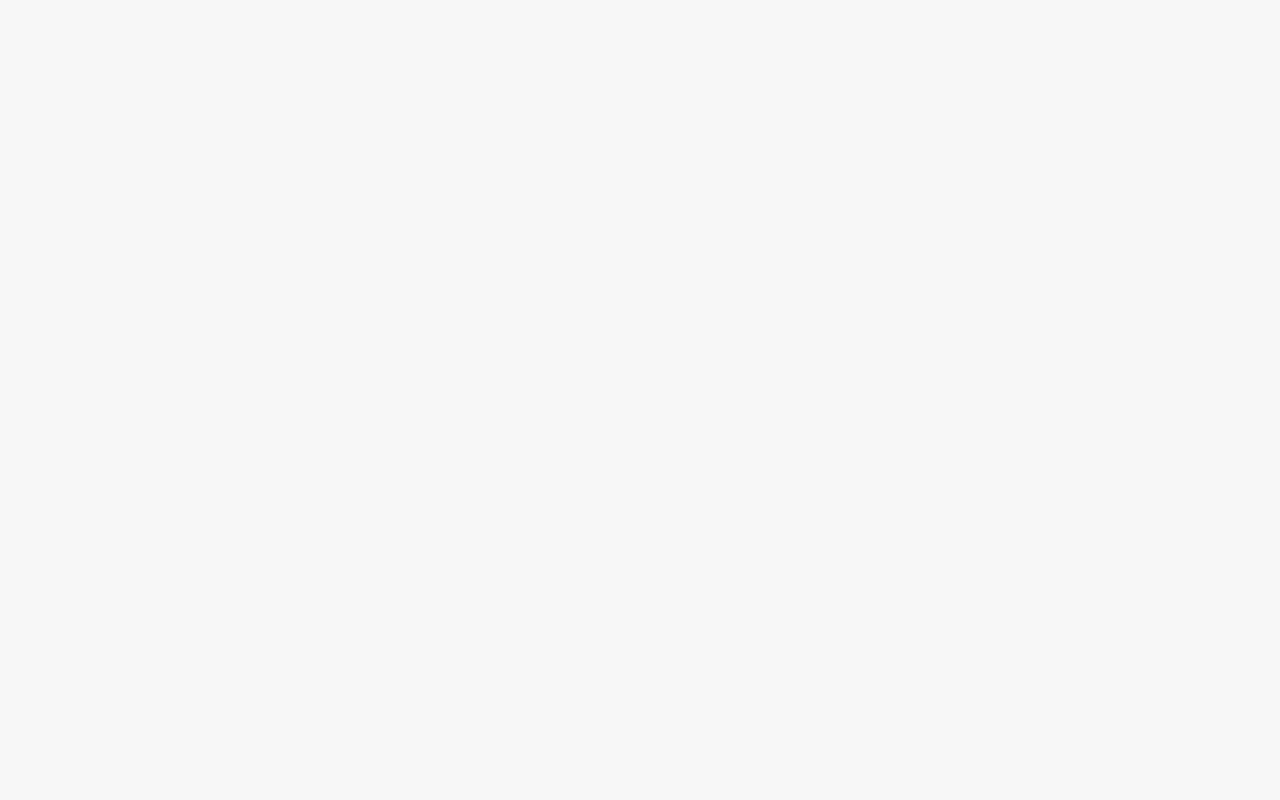
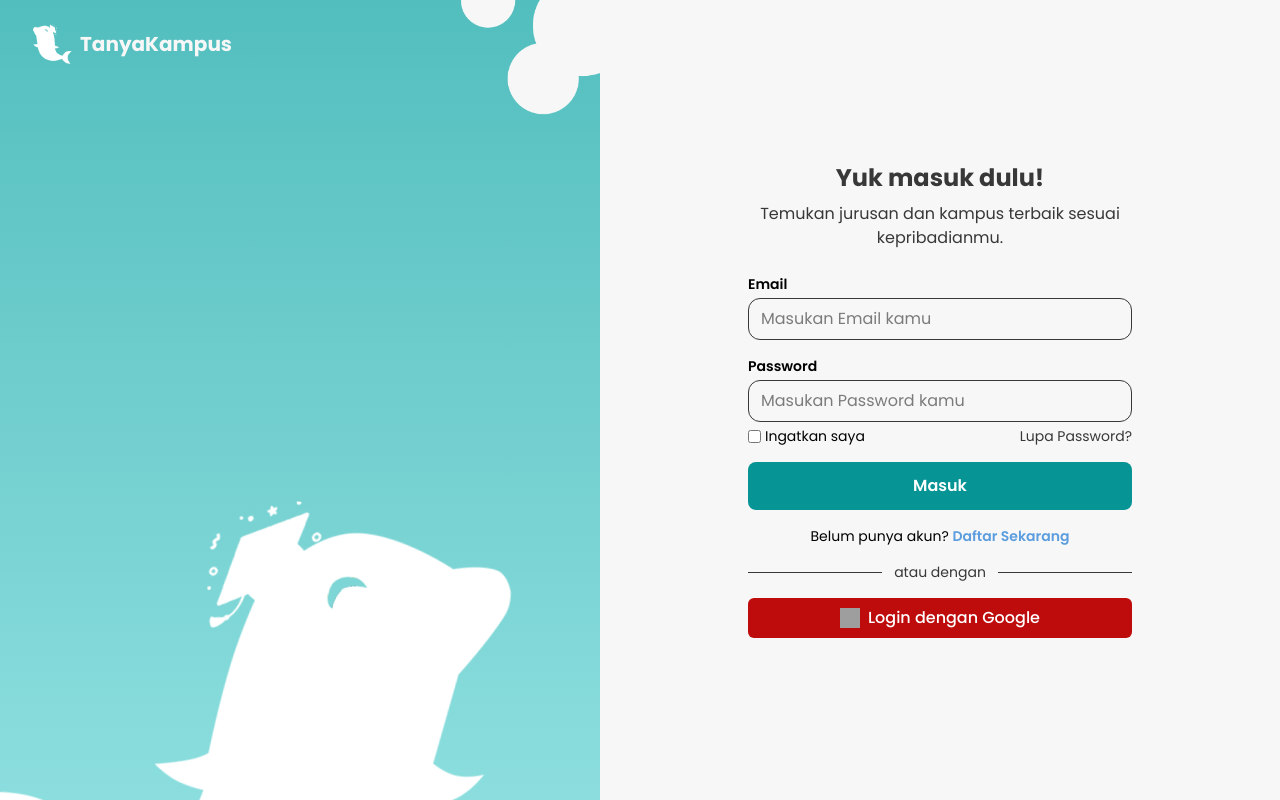
Before and after one commit to TanyaKampus/tanyakampus-web-frontend, a React (Vite) app: page /login in a window 1280 px wide. Before the commit this address had no page. Built offline with nearby package versions, Linux system fonts and the light colour scheme; grey boxes are pictures that could not be loaded.

Commit message:
feat: login

```diff
--- a/src/App.tsx
+++ b/src/App.tsx
@@ -1,6 +1,8 @@
 import { BrowserRouter, Routes, Route } from "react-router-dom";
 import Layout from "./components/Layout";
 import HomePage from "./pages/Home";
+import CampusCategory from "./pages/CampusCategory/CampusCategory";
+import Login from "./pages/Login";
 
 function App() {
   return (
@@ -8,7 +10,8 @@ function App() {
       <Routes>
         <Route path="/" element={<Layout />}>
           <Route index element={<HomePage />} />
-          {/* <Route path="about" element={<AboutPage />} /> */}
+          <Route path="/rekomendasi-kampus" element={<CampusCategory />} />
+          <Route path="/login" element={<Login />} />
         </Route>
       </Routes>
     </BrowserRouter>
--- a/src/components/Button.tsx
+++ b/src/components/Button.tsx
@@ -31,6 +31,8 @@ const Button: React.FC<ButtonProps> = ({
         return "bg-white text-primary-300 font-semibold px-5 py-2 rounded-lg hover:bg-gray-200 transition-colors";
       case "solid-dark":
         return "bg-primary-300 text-white hover:bg-primary-400";
+      case "google":
+        return "w-full flex items-center justify-center gap-2 bg-[#BE0B0B] cursor-pointer text-white font-medium py-2 rounded-md hover:bg-[#C23321] transition";
       default:
         return "bg-primary-300 text-white hover:bg-primary-400";
     }
--- a/src/components/Layout.tsx
+++ b/src/components/Layout.tsx
@@ -1,16 +1,22 @@
-import { Outlet } from "react-router-dom";
+import { Outlet, useLocation } from "react-router-dom";
 import Navbar from "@/components/Navbar";
 import Footer from "./Footer";
 
 const Layout = () => {
+  const location = useLocation();
+
+  const hideLayoutPaths = ["/login", "/register"];
+
+  const shouldHideLayout = hideLayoutPaths.includes(location.pathname);
+
   return (
-    <>
-      <Navbar />
-      <main>
+    <div className="flex flex-col min-h-screen">
+      {!shouldHideLayout && <Navbar />}
+      <main className="flex-grow">
         <Outlet />
       </main>
-      <Footer />
-    </>
+      {!shouldHideLayout && <Footer />}
+    </div>
   );
 };
 
--- a/src/components/LogoItem.tsx
+++ b/src/components/LogoItem.tsx
@@ -5,7 +5,7 @@ const LogoItem = () => {
   return (
     <Link to="/" className="flex gap-2 items-center">
       <img src={LuluLogo} className="h-[40px] w-[40px]" />
-      <h1 className="text-xl font-bold">TanyaKampus</h1>
+      <h1 className="text-xl font-bold text-neutral-white">TanyaKampus</h1>
     </Link>
   );
 };
--- a/src/components/Navbar.tsx
+++ b/src/components/Navbar.tsx
@@ -1,5 +1,5 @@
 import { useState } from "react";
-import { useLocation } from "react-router-dom";
+import { useLocation, useNavigate } from "react-router-dom";
 import {
   FiMenu,
   FiX,
@@ -13,14 +13,19 @@ import MobileMenu from "./MobileMenu";
 const Navbar = () => {
   const location = useLocation();
   const isHomePage = location.pathname === "/";
+  const navigate = useNavigate();
 
   const [isLoginOpen, setIsLoginOpen] = useState(false);
   const [isMenuOpen, setIsMenuOpen] = useState(false);
   const [isDropdownOpen, setIsDropdownOpen] = useState(false);
 
+  const handleLoginButton = () => {
+    navigate('/login')
+  }
+
   const navClass = isHomePage
     ? "absolute top-0 left-0 w-full z-20 bg-transparent text-tertiary-100"
-    : "relative w-full z-20 bg-cyan-700 text-tertiary-100 shadow-md";
+    : "relative w-full z-20 bg-gradient-to-tr from-primary-300 to-primary-200 text-tertiary-100 shadow-sm";
 
   const toggleDropdown = () => setIsDropdownOpen((prev) => !prev);
   const toggleMenu = () => setIsMenuOpen((prev) => !prev);
@@ -47,7 +52,7 @@ const Navbar = () => {
             <Button
               label="Masuk"
               variant="outline"
-              onClick={() => setIsLoginOpen(true)}
+              onClick={handleLoginButton}
             />
           </div>
         </div>
--- /dev/null
+++ b/src/pages/CampusCategory/CampusCategory.tsx
@@ -0,0 +1,7 @@
+const CampusCategory = () => {
+  return (
+    <div>CampusCategory</div>
+  )
+}
+
+export default CampusCategory
--- a/src/pages/Home/sections/RecommendationSection.tsx
+++ b/src/pages/Home/sections/RecommendationSection.tsx
@@ -3,13 +3,19 @@ import Button from "@/components/Button";
 import CampusCard, { type CampusCardProps } from "@/components/CampusCard";
 import { campuses } from "@/data/campuses";
 import Vector from "@/assets/images/VectorRecommendation.png";
+import { useNavigate } from "react-router-dom";
 
 const SLIDE_INTERVAL = 4000;
 const FADE_DURATION = 500;
 
 const RecommendationSection = () => {
+  const navigate = useNavigate()
   const [currentIndex, setCurrentIndex] = useState(0);
   const [isFading, setIsFading] = useState(false);
+
+  const handleButtonClick = () => {
+    navigate('/rekomendasi-kampus')
+  }
 
   useEffect(() => {
     if (campuses.length <= 3) return;
@@ -54,6 +60,7 @@ const RecommendationSection = () => {
             label="Cari kampus lainnya"
             variant="outline-dark"
             className="mt-6 md:mt-0"
+            onClick={handleButtonClick}
           />
         </div>
 
--- /dev/null
+++ b/src/pages/Login/index.tsx
@@ -0,0 +1,102 @@
+import Lulu from "@/assets/images/LuluBodas.png";
+import Vector from "@/assets/images/VectorLogin.png";
+import Button from "@/components/Button";
+import LogoItem from "@/components/LogoItem";
+
+const Login = () => {
+  return (
+    <div className="flex h-screen overflow-hidden">
+      <div className="relative flex-1 bg-gradient-to-b from-primary-200 to-primary-100 flex flex-col justify-center items-center overflow-hidden">
+        <div className="absolute top-6 left-8 z-10">
+          <LogoItem />
+        </div>
+
+        <img
+          src={Vector}
+          alt="Vector"
+          className="absolute top-0 right-0 w-[150px] object-cover"
+        />
+
+        <img
+          src={Lulu}
+          alt="Lulu"
+          className="max-w-[520px] absolute bottom-[-23%] left-1/2 -translate-x-[60%] object-contain scale-x-[-1] rotate-[8deg]"
+        />
+      </div>
+
+      <div className="flex-1 flex flex-col justify-center items-center px-10">
+        <div className="max-w-sm w-full">
+          <h1 className="text-2xl font-bold text-neutral text-center mb-2">
+            Yuk masuk dulu!
+          </h1>
+          <p className="text-center text-neutral mb-6">
+            Temukan jurusan dan kampus terbaik sesuai kepribadianmu.
+          </p>
+
+          <form className="space-y-4">
+            <div>
+              <label className="block text-sm font-semibold mb-1">Email</label>
+              <input
+                type="email"
+                placeholder="Masukan Email kamu"
+                className="w-full border border-neutral rounded-xl px-3 py-2 focus:outline-none focus:ring-2 focus:ring-teal-500"
+              />
+            </div>
+
+            <div>
+              <label className="block text-sm font-semibold mb-1">
+                Password
+              </label>
+              <input
+                type="password"
+                placeholder="Masukan Password kamu"
+                className="w-full border border-neutral rounded-xl px-3 py-2 focus:outline-none focus:ring-2 focus:ring-teal-500"
+              />
+              <div className="flex justify-between items-center text-sm mt-1">
+                <label className="flex items-center gap-1">
+                  <input type="checkbox" className="accent-teal-600" />
+                  Ingatkan saya
+                </label>
+                <a href="#" className="text-neutral hover:underline">
+                  Lupa Password?
+                </a>
+              </div>
+            </div>
+
+            <Button label="Masuk" variant="solid-dark" className="w-full" />
+
+            <p className="text-center text-sm mt-4">
+              Belum punya akun?{" "}
+              <a
+                href="#"
+                className="text-tertiary-300 font-semibold hover:underline"
+              >
+                Daftar Sekarang
+              </a>
+            </p>
+
+            <div className="flex items-center my-4">
+              <div className="flex-1 h-px bg-neutral" />
+              <span className="px-3 text-sm text-neutral">atau dengan</span>
+              <div className="flex-1 h-px bg-neutral" />
+            </div>
+
+            <button
+              type="button"
+              className="w-full flex items-center justify-center gap-2 bg-[#BE0B0B] cursor-pointer text-white font-medium py-2 rounded-md hover:bg-[#C23321] transition"
+            >
+              <img
+                src="https://www.svgrepo.com/show/355037/google.svg"
+                alt="Google"
+                className="w-5 h-5"
+              />
+              Login dengan Google
+            </button>
+          </form>
+        </div>
+      </div>
+    </div>
+  );
+};
+
+export default Login;
```
Also changed, not shown: src/assets/images/LuluTibalik.png (added), src/assets/images/VectorLogin.png (added).
